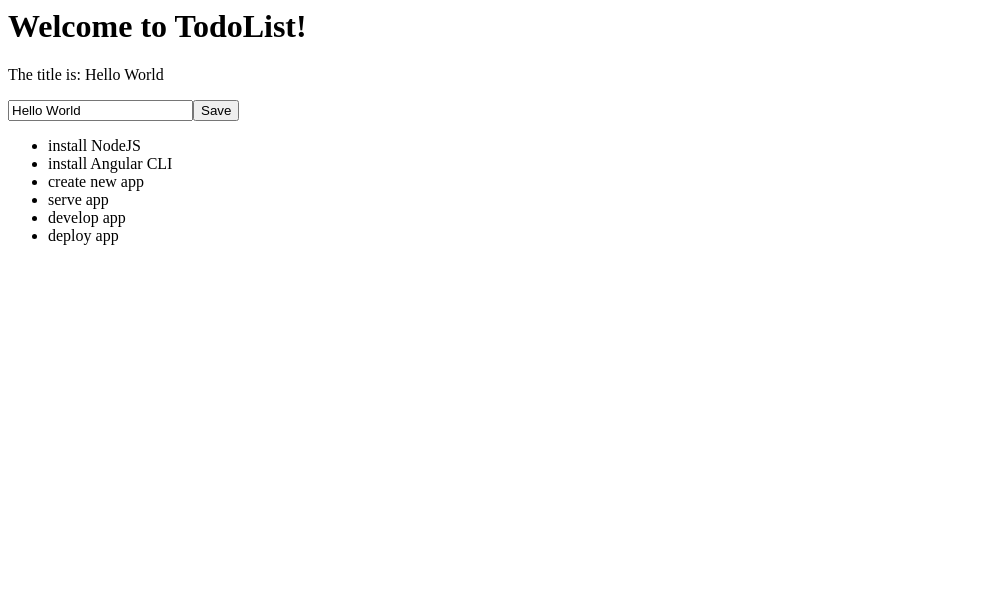
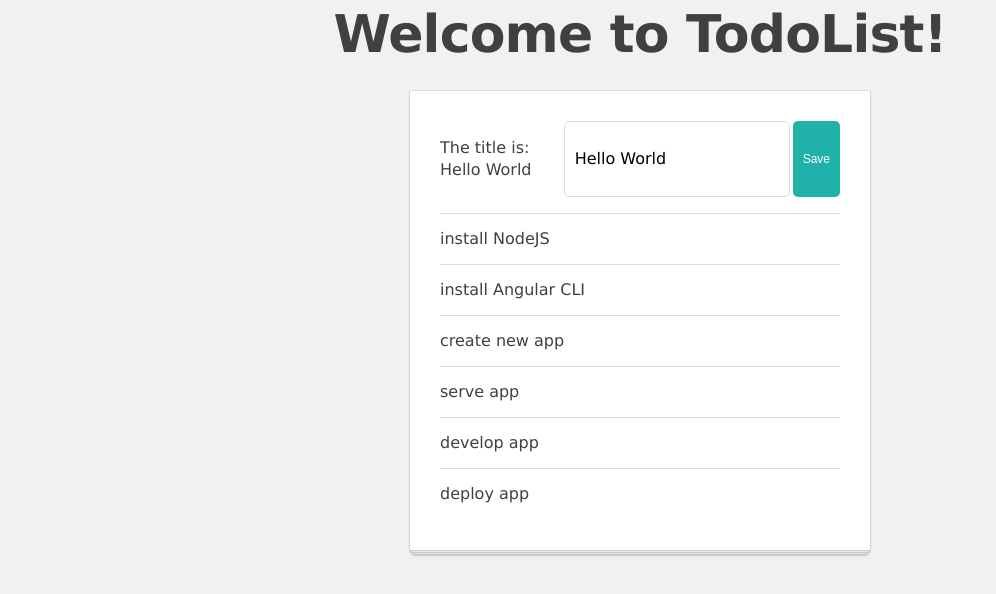
Before and after one commit to sylek38/ng-girls-simple-todo, an Angular app: page / in a window 1280 px wide. Shown: the top 594 px of the page, without its empty margins (0-996 px from the left). Built offline with nearby package versions, Linux system fonts and the light colour scheme.

Commit message:
added: styles

```diff
--- a/src/app/app.component.html
+++ b/src/app/app.component.html
@@ -1,4 +1,4 @@
-<h1>
+<h1 class="app-title">
   Welcome to {{ title }}!
 </h1>
 <app-list-manager></app-list-manager>
--- a/src/app/input-button-unit/input-button-unit.component.css
+++ b/src/app/input-button-unit/input-button-unit.component.css
@@ -0,0 +1,15 @@
+.todo-input {
+  padding: 4px 10px 4px;
+  font-size: 16px;
+  font-family: 'Lucida Grande', Verdana, sans-serif;
+  line-height: 20px;
+  border: solid 1px #dddddd;
+  border-radius: 5px;
+  flex-grow: 1;
+}
+
+:host(:not([hidden])) {
+  display: flex;
+  justify-content: space-between;
+  flex-grow: 1;
+}
--- a/src/app/input-button-unit/input-button-unit.component.html
+++ b/src/app/input-button-unit/input-button-unit.component.html
@@ -3,11 +3,13 @@
 </p>
 
 <input
+  class="todo-input"
   #InputElementRef
   [value]="title"
   (keyup.enter)="submitValue('$event.target.value')"
 />
 
-<button (click)="submitValue(InputElementRef.value)">
+<button class="btn"
+        (click)="submitValue(InputElementRef.value)">
   Save
 </button>
--- a/src/app/list-manager/list-manager.component.css
+++ b/src/app/list-manager/list-manager.component.css
@@ -0,0 +1,39 @@
+.todo-app {
+  position: relative;
+  width: 400px;
+  padding: 30px 30px 15px;
+  background: white;
+  border: 1px solid;
+  border-color: #dfdcdc #d9d6d6 #ccc;
+  border-radius: 2px;
+  -webkit-box-shadow: 0 1px 2px rgba(0, 0, 0, 0.1);
+  box-shadow: 0 1px 2px rgba(0, 0, 0, 0.1);
+  margin: 20px auto;
+}
+
+.todo-app::before, .todo-app::after {
+  content: '';
+  position: absolute;
+  z-index: -1;
+  height: 4px;
+  background: white;
+  border: 1px solid #ccc;
+  border-radius: 2px;
+}
+
+.todo-app::after {
+  bottom: -3px;
+  left: 0;
+  right: 0;
+  -webkit-box-shadow: 0 1px 2px rgba(0, 0, 0, 0.1);
+  box-shadow: 0 1px 2px rgba(0, 0, 0, 0.1);
+}
+
+.todo-app::before {
+  bottom: -5px;
+  left: 2px;
+  right: 2px;
+  border-color: #c4c4c4;
+  -webkit-box-shadow: 0 1px 2px rgba(0, 0, 0, 0.15);
+  box-shadow: 0 1px 2px rgba(0, 0, 0, 0.15);
+}
--- a/src/app/list-manager/list-manager.component.html
+++ b/src/app/list-manager/list-manager.component.html
@@ -1,3 +1,4 @@
+<div class="todo-app">
 <app-input-button-unit (submit)="addItem($event)"></app-input-button-unit>
 
 <ul>
@@ -5,3 +6,4 @@
       <app-todo-item [item]="todoItem"></app-todo-item>
     </li>
 </ul>
+</div>
--- a/src/app/todo-item/todo-item.component.css
+++ b/src/app/todo-item/todo-item.component.css
@@ -0,0 +1,18 @@
+.todo-item {
+  padding: 10px 0;
+  border-top: solid 1px #ddd;
+  min-height: 30px;
+  line-height: 30px;
+  display: flex;
+  justify-content: space-between;
+}
+
+.todo-checkbox {
+  flex-shrink: 0;
+  margin: auto 1ex auto 0;
+}
+
+.todo-title {
+  flex-grow: 1;
+  padding-left: 11px;
+}
--- a/src/app/todo-item/todo-item.component.html
+++ b/src/app/todo-item/todo-item.component.html
@@ -1 +1,3 @@
+<div class="todo-item">
 {{ item.title }}
+</div>
--- a/src/styles.css
+++ b/src/styles.css
@@ -1 +1,53 @@
-/* Add application styles & imports to this file! */
+html, body, div, span,
+h1, p, ul, li {
+  padding: 0;
+  border: 0;
+  font: inherit;
+  vertical-align: baseline;
+}
+
+body {
+  background: #f1f1f1;
+  font-size: 16px;
+  line-height: 22px;
+  color: #404040;
+  font-family: 'Lucida Grande', Verdana, sans-serif;
+}
+
+ol, ul {
+  list-style: none;
+}
+
+.btn {
+  background: lightseagreen;
+  color: #fff;
+  padding: 3px 10px;
+  margin: 0 0 0 3px;
+  border: none;
+  border-radius: 5px;
+  font-size: 12px;
+  line-height: 24px;
+  cursor: pointer;
+  vertical-align: bottom;
+}
+
+.btn:hover {
+  background: lightslategrey;
+}
+
+.btn-red {
+  background: red;
+}
+
+.btn-red:hover {
+  background: darkred;
+}
+
+.app-title {
+  font-size: 52px;
+  line-height: 52px;
+  margin-bottom: 30px;
+  font-weight: bold;
+  text-align: center;
+  letter-spacing: -0.8px;
+}
```
